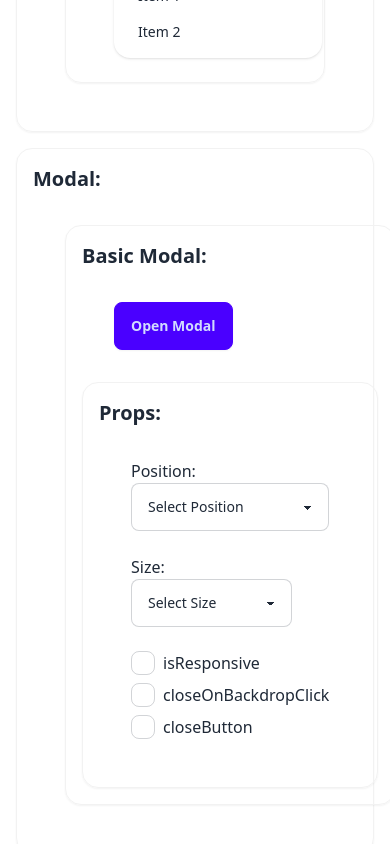
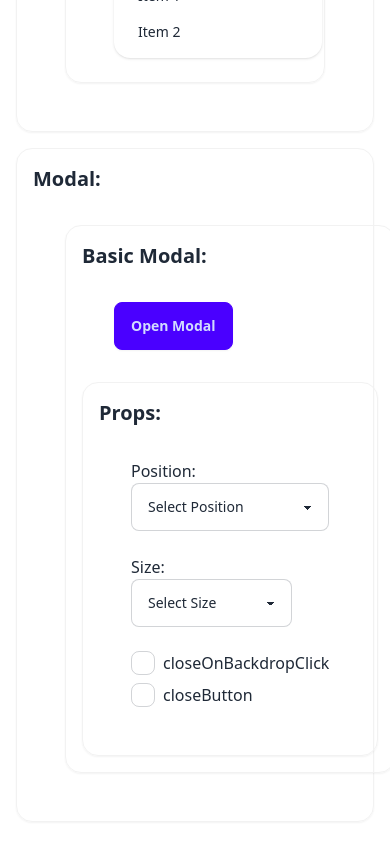
Before and after one commit to tanishraj/barebones-ui, a React (Vite) app: page / in a window 390 px wide. Shown: the part 4276-5120 px from the top of the page. Built offline with nearby package versions, Linux system fonts and the light colour scheme.

Commit message:
feat: Modal responsive options removed

```diff
--- a/src/components/Modal/Modal.tsx
+++ b/src/components/Modal/Modal.tsx
@@ -8,7 +8,6 @@ const Modal: React.FC<ModalProps> = ({
   isOpen,
   size,
   position = 'center',
-  isResponsive,
   closeButton,
   closeOnBackdropClick,
   footer,
@@ -43,10 +42,7 @@ const Modal: React.FC<ModalProps> = ({
   return (
     <>
       <input type='checkbox' ref={modalRef} className='modal-toggle' />
-      <div
-        className={clsx('modal', modalStyles({ position, isResponsive }))}
-        role='dialog'
-      >
+      <div className={clsx('modal', modalStyles({ position }))} role='dialog'>
         <div
           className={clsx(
             'modal-box',
--- a/src/components/Modal/types.ts
+++ b/src/components/Modal/types.ts
@@ -6,7 +6,6 @@ import { modalStyles } from './variants';
 export type ModalPosition = VariantProps<typeof modalStyles>['position'];
 export type ModalSize = VariantProps<typeof modalStyles>['size'];
 export type ModalOpen = VariantProps<typeof modalStyles>['isOpen'];
-export type ModalResponsive = VariantProps<typeof modalStyles>['isResponsive'];
 
 export interface ModalProps extends VariantProps<typeof modalStyles> {
   closeOnBackdropClick?: boolean;
--- a/src/components/Modal/variants.ts
+++ b/src/components/Modal/variants.ts
@@ -17,19 +17,13 @@ export const modalStyles = cva('', {
       true: 'modal-open',
       false: '',
     },
-    isResponsive: {
-      true: 'modal-bottom sm:modal-middle',
-      false: '',
-    },
   },
   compoundVariants: [
     {
-      size: ['sm', 'md', 'lg'],
+      size: ['sm', 'md', 'lg', 'full'],
       position: ['bottom', 'top'],
       class: 'justify-items-stretch justify-self-center',
     },
   ],
-  defaultVariants: {
-    isResponsive: false,
-  },
+  defaultVariants: {},
 });
--- a/src/playground/components/ModalExample/ModalExample.tsx
+++ b/src/playground/components/ModalExample/ModalExample.tsx
@@ -11,7 +11,6 @@ export const ModalExample = () => {
   const [position, setPosition] =
     useState<VariantProps<typeof modalStyles>['position']>('center');
   const [size, setSize] = useState<VariantProps<typeof modalStyles>['size']>();
-  const [isResponsive, setIsResponsive] = useState(false);
   const [closeOnBackdropClick, setCloseOnBackdropClick] = useState(false);
   const [closeButton, setCloseButton] = useState(false);
 
@@ -32,7 +31,6 @@ export const ModalExample = () => {
               isOpen={isModalOpen}
               size={size}
               position={position}
-              isResponsive={isResponsive}
               closeButton={closeButton}
               footer={true}
               closeOnBackdropClick={closeOnBackdropClick}
@@ -45,8 +43,6 @@ export const ModalExample = () => {
           <PropsOptions
             setPosition={setPosition}
             setSize={setSize}
-            isResponsive={isResponsive}
-            setIsResponsive={setIsResponsive}
             closeOnBackdropClick={closeOnBackdropClick}
             setCloseOnBackdropClick={setCloseOnBackdropClick}
             closeButton={closeButton}
--- a/src/playground/components/ModalExample/PropOptions.tsx
+++ b/src/playground/components/ModalExample/PropOptions.tsx
@@ -6,8 +6,6 @@ const sizeOptions = ['sm', 'md', 'lg', 'full'];
 interface PropsOptionsProps {
   setPosition: (position: ModalPosition) => void;
   setSize: (size: ModalSize) => void;
-  isResponsive: boolean;
-  setIsResponsive: (isResponsive: boolean) => void;
   closeOnBackdropClick: boolean;
   setCloseOnBackdropClick: (closeOnBackdropClick: boolean) => void;
   closeButton: boolean;
@@ -17,8 +15,6 @@ interface PropsOptionsProps {
 const PropsOptions = ({
   setPosition,
   setSize,
-  isResponsive,
-  setIsResponsive,
   closeOnBackdropClick,
   setCloseOnBackdropClick,
   closeButton,
@@ -63,16 +59,6 @@ const PropsOptions = ({
             <input
               type='checkbox'
               className='checkbox'
-              checked={isResponsive}
-              onChange={() => setIsResponsive(!isResponsive)}
-            />
-            isResponsive
-          </label>
-
-          <label className='flex items-center gap-2'>
-            <input
-              type='checkbox'
-              className='checkbox'
               checked={closeOnBackdropClick}
               onChange={() => setCloseOnBackdropClick(!closeOnBackdropClick)}
             />
```
